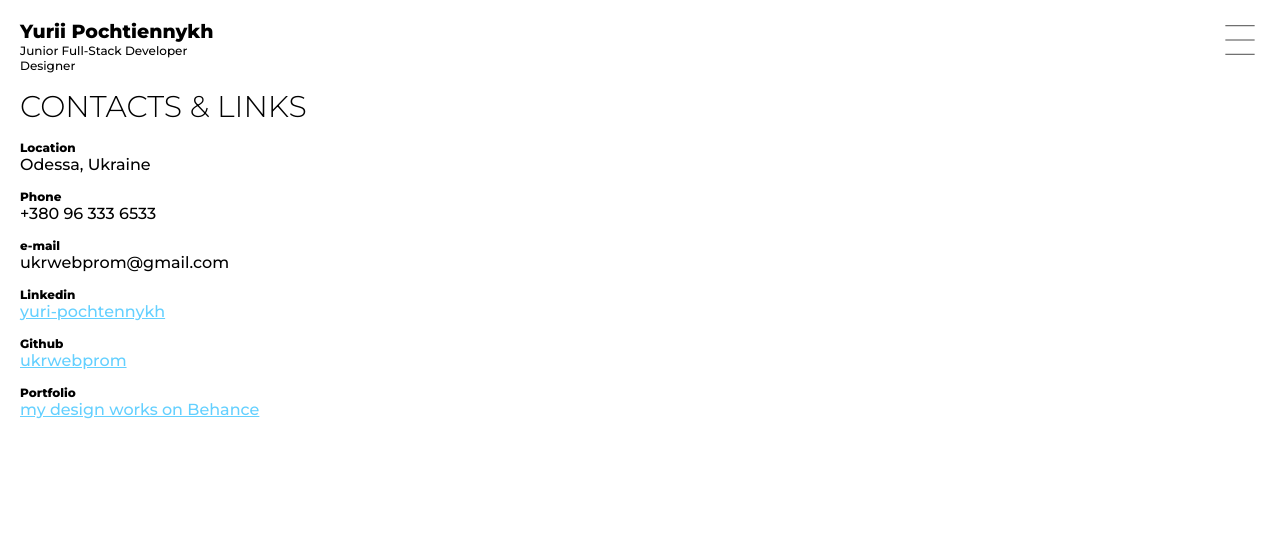
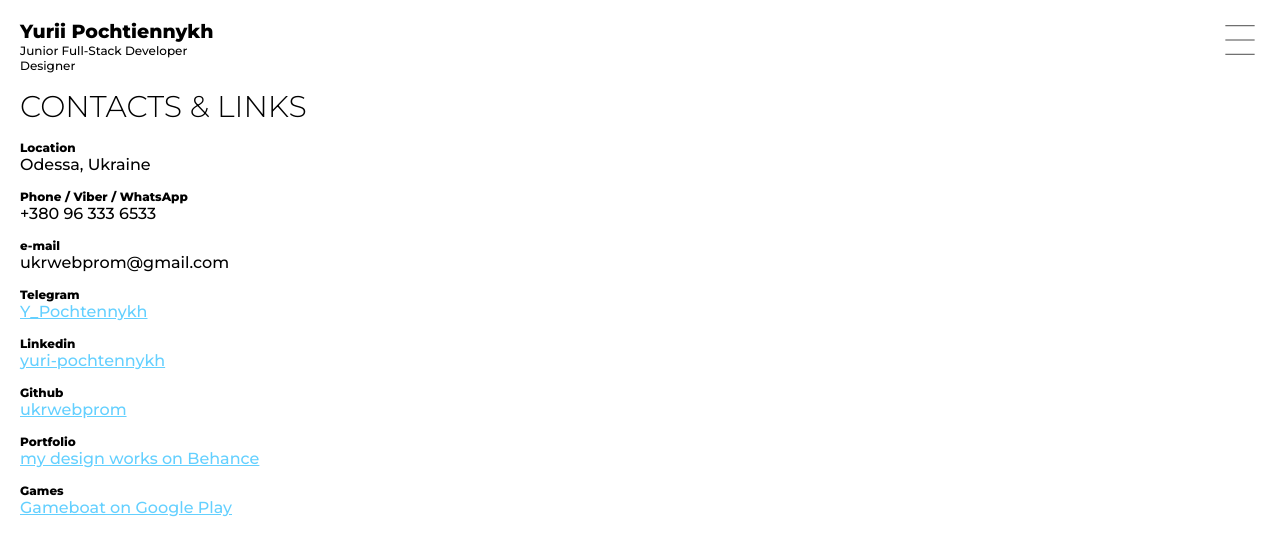
Before and after one commit to ukrwebprom/telegram-bot-web-app, a React (Create React App) app: page /contacts in a window 1280 px wide. Shown: the top 556 px of the page. Built offline with nearby package versions, Linux system fonts and the light colour scheme.

Commit message:
Update Contacts.jsx

```diff
--- a/src/pages/Contacts/Contacts.jsx
+++ b/src/pages/Contacts/Contacts.jsx
@@ -6,11 +6,13 @@ export const Contacts = () => {
         <div className="contacts">
             <h2 >contacts & links</h2>
             <ContactItem name={'Location'}>Odessa, Ukraine</ContactItem>
-            <ContactItem name={'Phone'}>+380 96 333 6533</ContactItem>
+            <ContactItem name={'Phone / Viber / WhatsApp'}>+380 96 333 6533</ContactItem>
             <ContactItem name={'e-mail'}>ukrwebprom@gmail.com</ContactItem>
+            <ContactItem name={'Telegram'}><a href='https://t.me/Y_Pochtiennykh'>Y_Pochtennykh</a></ContactItem>
             <ContactItem name={'Linkedin'}><a href='https://www.linkedin.com/in/yuri-pochtennykh/'>yuri-pochtennykh</a></ContactItem>
             <ContactItem name={'Github'}><a href='https://github.com/ukrwebprom'>ukrwebprom</a></ContactItem>
             <ContactItem name={'Portfolio'}><a href='https://www.behance.net/ukrwebprom'>my design works on Behance</a></ContactItem>
+            <ContactItem name={'Games'}><a href='https://play.google.com/store/apps/dev?id=8963674542756618187'>Gameboat on Google Play</a></ContactItem>
         </div>
     )
 }
```
